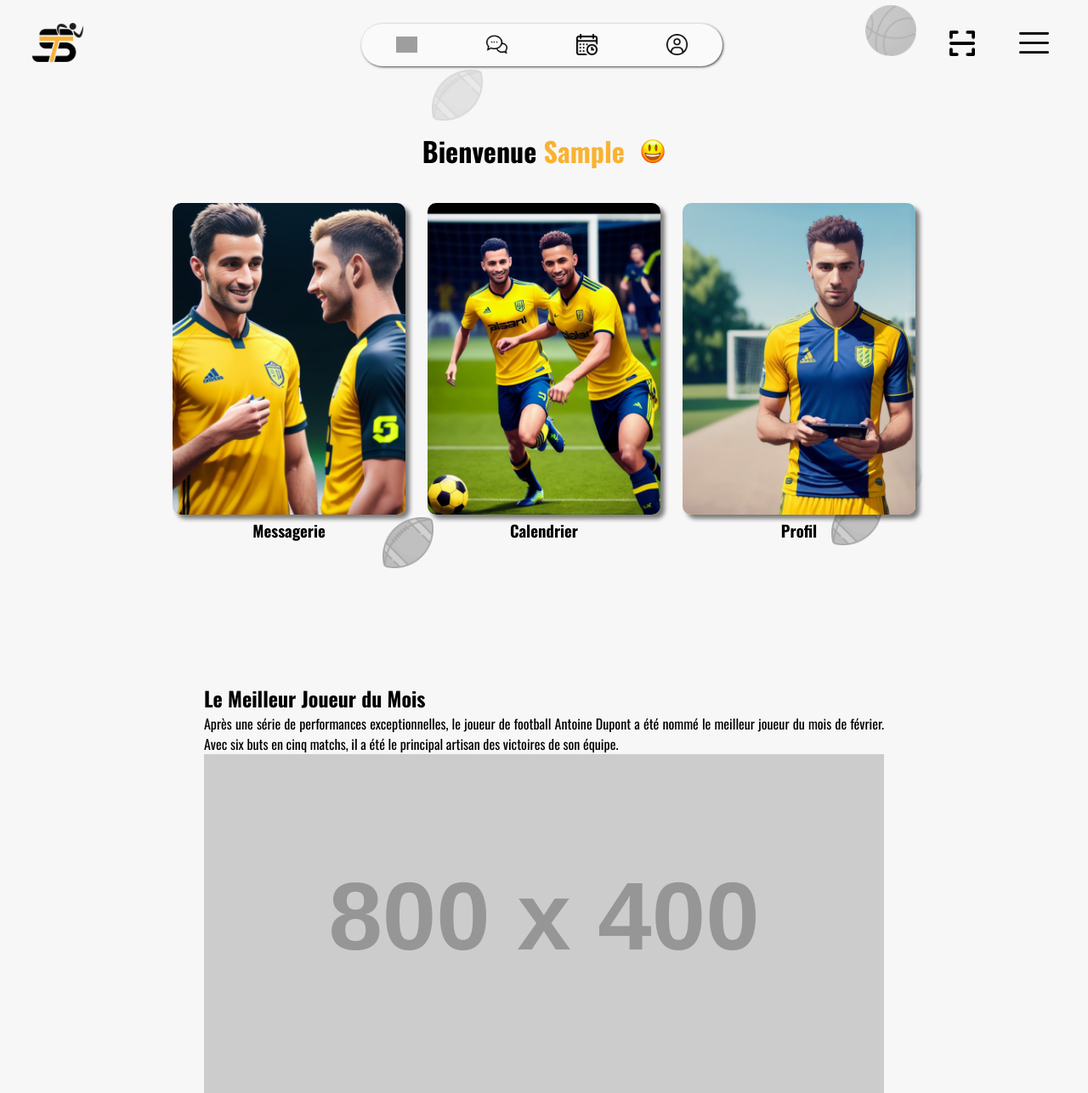
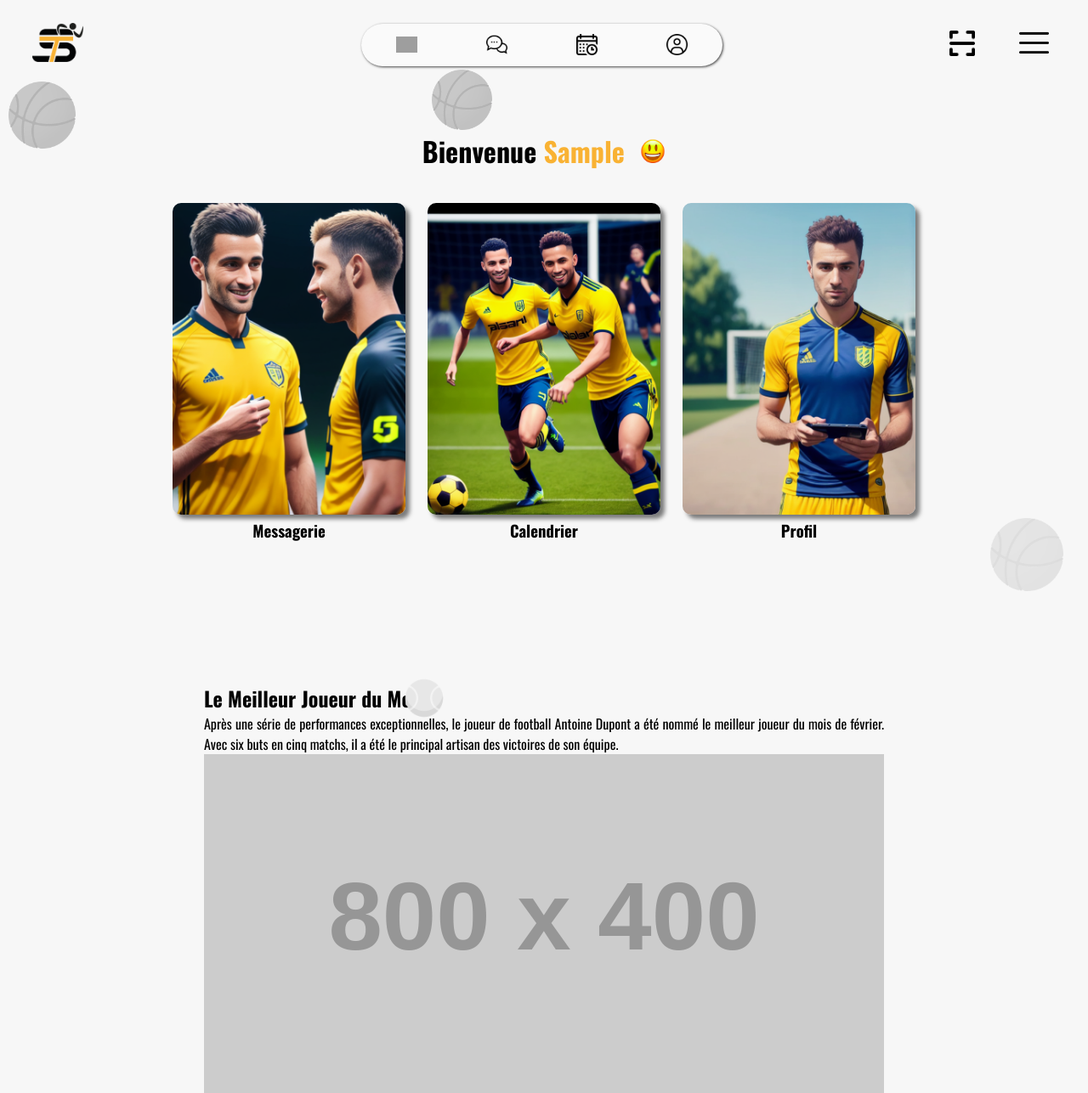
Before and after one commit to Arthur-Le-M/Sport-Track, a PHP site: page /Accueil/accueil_connecte.php in a window 1280 px wide. Shown: the top 1287 px of the page at 85% size. Run offline with PHP 8.4, Linux system fonts and the light colour scheme; the visitor is signed in with stand-in values (Sample User, id 1); tables that the repository leaves empty or names only in its code hold one stand-in row (values such as "Sample post"); grey boxes labelled with a size stand in for pictures from a placeholder-image service; some libraries are stand-ins or nearby versions; grey boxes are pictures that could not be loaded.

Commit message:
ajout de la taille aleatoire des balles

```diff
--- a/Accueil/accueil_connecte.css
+++ b/Accueil/accueil_connecte.css
@@ -66,11 +66,13 @@
     padding-bottom: 2%;
     text-align: center;
     font-family: Oswald;
-    z-index:1;
+    z-index:2;
+    position: relative;
 }
 h1 img {
     margin-left: 0.8%;
     width: 30px;
+    z-index:2;
   }
   @media screen and (max-width: 700px) {
     #conteneur{
--- a/Accueil/accueil_connecte.js
+++ b/Accueil/accueil_connecte.js
@@ -12,8 +12,9 @@
   // Définir les attributs de la balle
   const imageBalleAleatoire = imagesBalles[Math.floor(Math.random() * imagesBalles.length)];
   balle.src = imageBalleAleatoire;
-  balle.style.width = '60px';
-  balle.style.height = '60px';
+  const tailleAleatoire = Math.floor(Math.random() * 50) + 40;
+  balle.style.width = tailleAleatoire + 'px';
+  balle.style.height = tailleAleatoire + 'px';
   balle.style.position = 'absolute';
 
   balle.style.left = Math.floor(Math.random() * window.innerWidth) + 'px';
```
